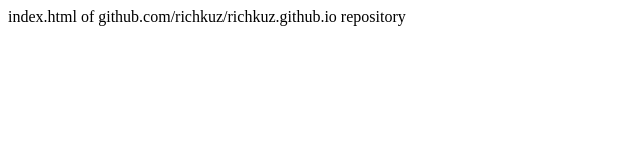
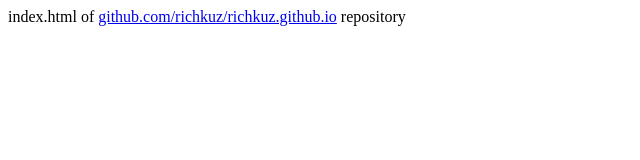
Before and after one commit to richkuz/richkuz.github.io, a plain HTML site: page index.html in a window 1280 px wide. Shown: the whole page, without its empty margins (0-640 px from the left). Drawn offline with Linux system fonts and the light colour scheme.

Commit message:
Update index.html

```diff
--- a/index.html
+++ b/index.html
@@ -1,5 +1,5 @@
 <html>
   <body>
-    index.html of github.com/richkuz/richkuz.github.io repository
+    index.html of <a href="https://github.com/richkuz/richkuz.github.io">github.com/richkuz/richkuz.github.io</a> repository
   </body>
 </html>
```
